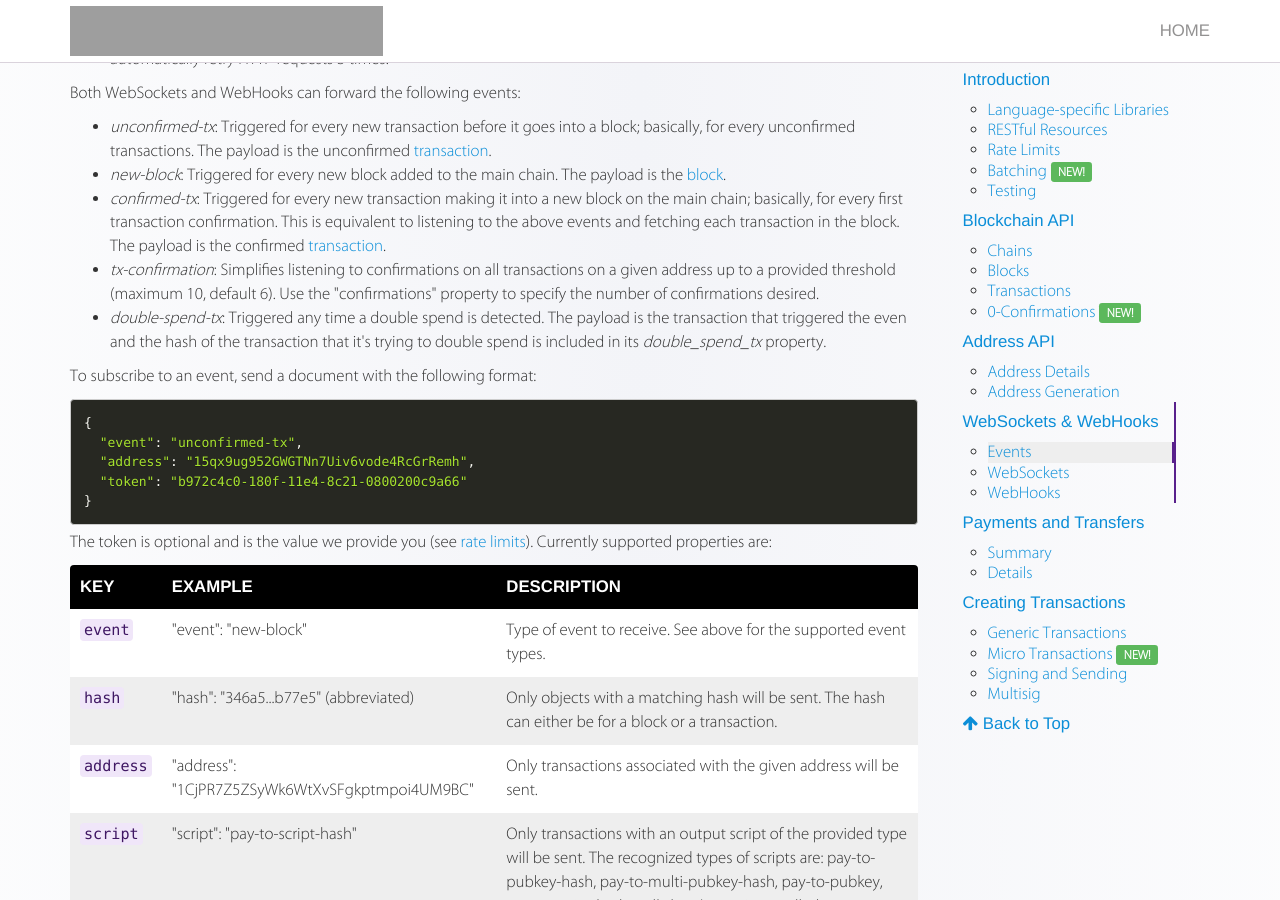
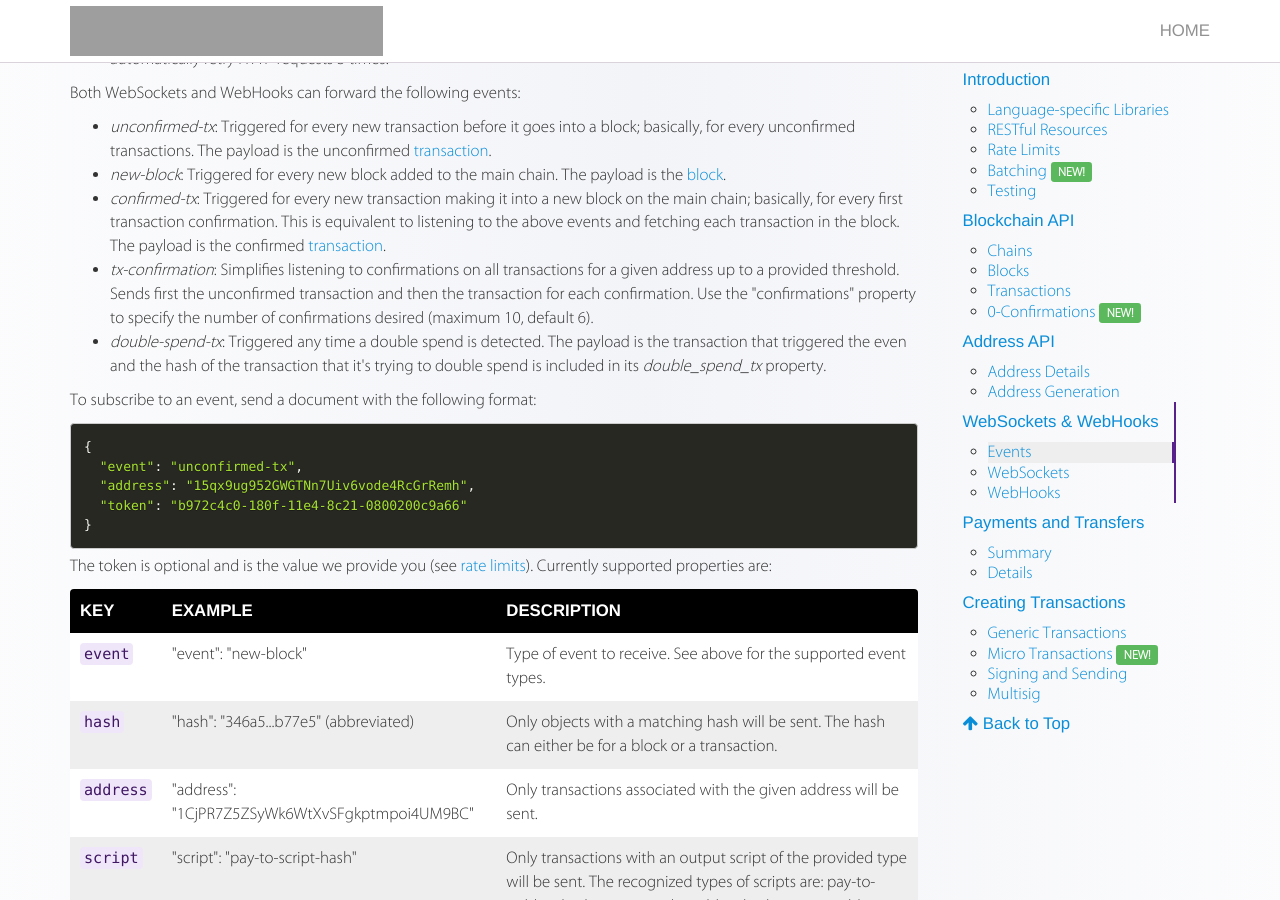
Before and after one commit to blockcypher/documentation, a Jekyll site: the page built from index.html, in a window 1280 px wide and 900 px high, scrolled down 16508 px. Built offline with Jekyll 4.4.1, drawn with Linux system fonts in a browser that asks for light colours; nearby versions of some CDN libraries; some web fonts are replaced.

Commit message:
Clarified that tx-confirmation also sends the unconfirmed.

```diff
--- a/_includes/reference/websockets_webhooks.html
+++ b/_includes/reference/websockets_webhooks.html
@@ -19,7 +19,7 @@
   <li><em>unconfirmed-tx</em>: Triggered for every new transaction before it goes into a block; basically, for every unconfirmed transactions. The payload is the unconfirmed <a href="#transactions">transaction</a>.</li>
   <li><em>new-block</em>: Triggered for every new block added to the main chain. The payload is the <a href="#blocks">block</a>.</li>
   <li><em>confirmed-tx</em>: Triggered for every new transaction making it into a new block on the main chain; basically, for every first transaction confirmation. This is equivalent to listening to the above events and fetching each transaction in the block. The payload is the confirmed <a href="#transactions">transaction</a>.</li>
-  <li><em>tx-confirmation</em>: Simplifies listening to confirmations on all transactions on a given address up to a provided threshold (maximum 10, default 6). Use the "confirmations" property to specify the number of confirmations desired.</li>
+  <li><em>tx-confirmation</em>: Simplifies listening to confirmations on all transactions for a given address up to a provided threshold. Sends first the unconfirmed transaction and then the transaction for each confirmation. Use the "confirmations" property to specify the number of confirmations desired (maximum 10, default 6).</li>
   <li><em>double-spend-tx</em>: Triggered any time a double spend is detected. The payload is the transaction that triggered the even and the hash of the transaction that it's trying to double spend is included in its <em>double_spend_tx</em> property.</li>
 </ul>
 
```
